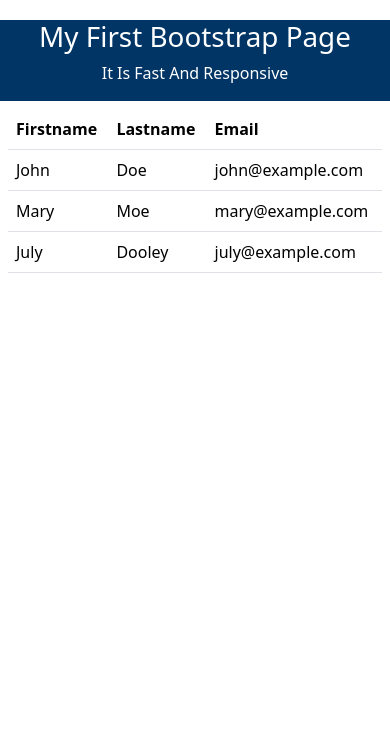
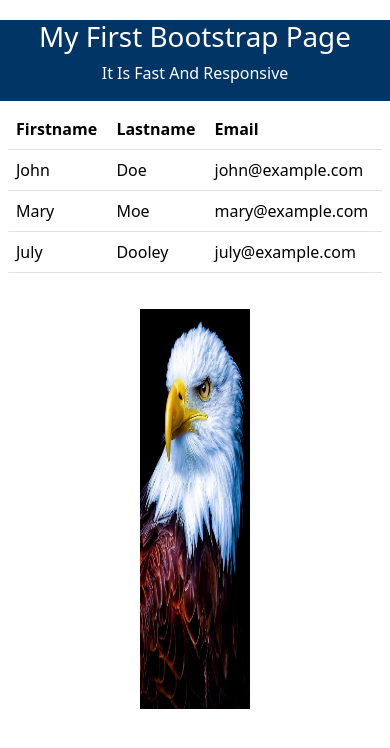
Before and after one commit to kibeert/bootstrap-3, a plain HTML site: page index.html in a window 390 px wide. Drawn offline with nearby package versions, Linux system fonts and the light colour scheme.

Commit message:
Added an image of a bald eagle below the table and made the image responsive. (generated by useblackbox.ai )

```diff
--- a/index.html
+++ b/index.html
@@ -42,6 +42,9 @@
               </tbody>
         </table>
     </div>
+    <div class="cointainer-fluid" id="cointainer3">
+      <img src="images/Power and Majesty of the Bald Eagle_ Watch Our Video - bird tattoo animal wallpaper nature aesthetic.jpeg" class="image" alt="Bald eagle">
+    </div>
 
 </body>
 </html>
--- a/style.css
+++ b/style.css
@@ -14,3 +14,9 @@
 #cointainer1 p{
     text-transform: capitalize;
 }
+#cointainer3 img{
+    align-items: flex-start;
+
+    width :28%;
+    height: 400px;
+}
```
Also changed, not shown: images/Power and Majesty of the Bald Eagle_ Watch Our Video - bird tattoo animal wallpaper nature aesthetic.jpeg (added).
